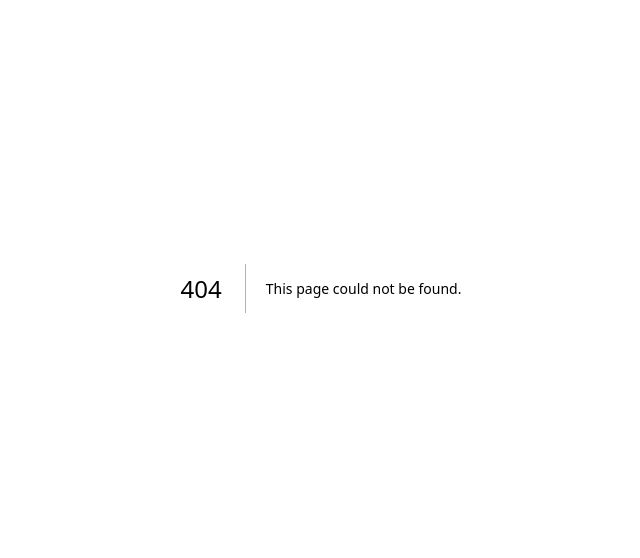
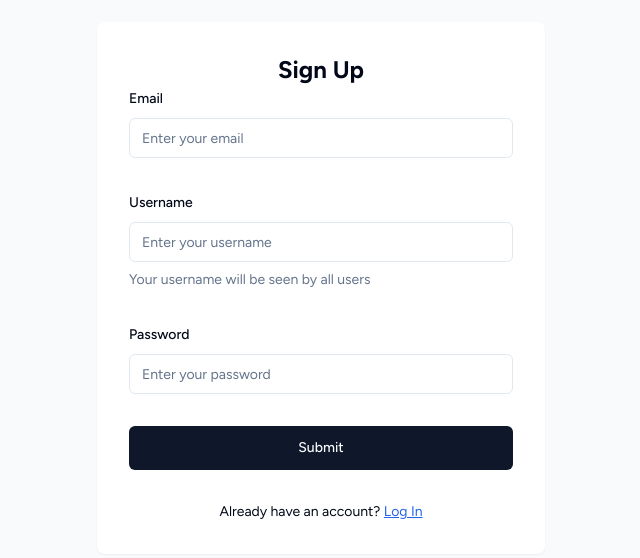
Before and after one commit to bielik-y/discord-app-clone, a Next.js app: page /signup in a window 1280 px wide. Before the commit this address had no page. Shown: the part 112-670 px from the top of the page, without its empty margins (319-959 px from the left). Built offline with nearby package versions, Linux system fonts and the light colour scheme.

Commit message:
feat: implement /signup API route

```diff
--- a/package.json
+++ b/package.json
@@ -15,10 +15,13 @@
     "@prisma/client": "^5.7.0",
     "@radix-ui/react-label": "^2.0.2",
     "@radix-ui/react-slot": "^1.0.2",
+    "axios": "^1.6.2",
+    "bcryptjs": "^2.4.3",
     "class-variance-authority": "^0.7.0",
     "clsx": "^2.0.0",
     "lucide-react": "^0.294.0",
     "next": "14.0.4",
+    "next-auth": "^4.24.5",
     "react": "^18",
     "react-dom": "^18",
     "react-hook-form": "^7.48.2",
@@ -27,6 +30,7 @@
     "zod": "^3.22.4"
   },
   "devDependencies": {
+    "@types/bcryptjs": "^2.4.6",
     "@types/node": "^20",
     "@types/react": "^18",
     "@types/react-dom": "^18",
--- /dev/null
+++ b/src/components/layout/auth-layout.tsx
@@ -0,0 +1,13 @@
+import React from 'react'
+
+function AuthLayout({ children }: { children: React.ReactNode }) {
+  return (
+    <div className="flex h-screen items-center justify-center bg-slate-50">
+      <div className="m-4 w-full rounded-lg bg-white p-8 sm:max-w-md sm:shadow-sm">
+        {children}
+      </div>
+    </div>
+  )
+}
+
+export default AuthLayout
--- /dev/null
+++ b/src/lib/auth.ts
@@ -0,0 +1,10 @@
+import { hash, compare } from 'bcryptjs'
+
+export async function hashPassword(password: string) {
+  const hashedPassword = await hash(password, 12)
+  return hashedPassword
+}
+
+export async function verifyPassword(password: string, hashedPassword: string) {
+  return await compare(password, hashedPassword)
+}
--- /dev/null
+++ b/src/lib/validations.ts
@@ -0,0 +1,16 @@
+import { z } from 'zod'
+
+export const registerSchema = z.object({
+  email: z.string().email('Invalid email format'),
+  password: z.string().min(8, 'Password must contain at least 8 characters'),
+  username: z.string().min(3, 'Name must contain at least 3 characters')
+})
+
+export type RegisterSchema = z.infer<typeof registerSchema>
+
+export const loginSchema = z.object({
+  email: z.string().min(1, `Email shouldn't be empty`),
+  password: z.string().min(1, `Password shouldn't be empty`)
+})
+
+export type LoginSchema = z.infer<typeof loginSchema>
--- a/src/pages/_app.tsx
+++ b/src/pages/_app.tsx
@@ -1,4 +1,4 @@
-import Layout from '@/components/layout'
+import Layout from '@/components/layout/root-layout'
 import '@/styles/globals.css'
 import type { AppProps } from 'next/app'
 import Head from 'next/head'
--- /dev/null
+++ b/src/pages/api/auth/signup.ts
@@ -0,0 +1,50 @@
+import { z } from 'zod'
+import { db } from '@/lib/db'
+import { hashPassword } from '@/lib/auth'
+import { registerSchema } from '@/lib/validations'
+import { NextApiRequest, NextApiResponse } from 'next'
+
+export default async function handler(
+  req: NextApiRequest,
+  res: NextApiResponse
+) {
+  if (req.method === 'POST') {
+    const data = req.body
+
+    try {
+      registerSchema.parse(data)
+    } catch (err) {
+      if (err instanceof z.ZodError) {
+        res.status(422).json({ message: 'Invalid input', errors: err.issues })
+        return
+      } else {
+        res.status(500).json({ message: 'Input validation error' })
+        return
+      }
+    }
+
+    const { email, username, password } = data
+
+    try {
+      const result = await db.user.findUnique({ where: { email: email } })
+      if (result) {
+        res
+          .status(422)
+          .json({ message: `User with email ${email} already exists` })
+        return
+      }
+
+      const user = await db.user.create({
+        data: {
+          email,
+          username,
+          password: await hashPassword(password)
+        }
+      })
+      res.status(201).json({ message: 'User was successfully created' })
+    } catch (err) {
+      res.status(500).json({ message: 'Server error' })
+      return
+    }
+  }
+}
--- a/src/pages/api/hello.ts
+++ /dev/null
@@ -1,13 +0,0 @@
-// Next.js API route support: https://nextjs.org/docs/api-routes/introduction
-import type { NextApiRequest, NextApiResponse } from 'next'
-
-type Data = {
-  name: string
-}
-
-export default function handler(
-  req: NextApiRequest,
-  res: NextApiResponse<Data>
-) {
-  res.status(200).json({ name: 'John Doe' })
-}
--- /dev/null
+++ b/src/pages/signup/index.tsx
@@ -0,0 +1,115 @@
+import axios from 'axios'
+import Link from 'next/link'
+import { useRouter } from 'next/router'
+import { useForm } from 'react-hook-form'
+import { registerSchema, RegisterSchema } from '@/lib/validations'
+import { zodResolver } from '@hookform/resolvers/zod'
+import { Button } from '@/components/ui/button'
+import { Input } from '@/components/ui/input'
+import {
+  Form,
+  FormControl,
+  FormDescription,
+  FormField,
+  FormItem,
+  FormLabel,
+  FormMessage
+} from '@/components/ui/form'
+import AuthLayout from '@/components/layout/auth-layout'
+
+// Form interface can be defined manually or can be extracted from zod schema
+
+export default function SignUp() {
+  const router = useRouter()
+  const form = useForm<RegisterSchema>({
+    resolver: zodResolver(registerSchema),
+    defaultValues: {
+      email: '',
+      password: '',
+      username: ''
+    }
+  })
+
+  async function onSubmit(values: RegisterSchema) {
+    try {
+      const { data } = await axios.post('/api/auth/signup', values)
+      console.log('success', data)
+      router.replace('/')
+    } catch (err: any) {
+      if (err.response) {
+        console.log(err.response.data)
+        console.log(err.response.status)
+        console.log(err.response.headers)
+      } else if (err.request) {
+        console.log(err.request)
+      } else {
+        console.log(err.message)
+      }
+    }
+  }
+
+  return (
+    <AuthLayout>
+      <Form {...form}>
+        <h1 className="text-center text-2xl font-bold">Sign Up</h1>
+        <form onSubmit={form.handleSubmit(onSubmit)} className="space-y-8">
+          <FormField
+            control={form.control}
+            name="email"
+            render={({ field }) => (
+              <FormItem>
+                <FormLabel>Email</FormLabel>
+                <FormControl>
+                  <Input placeholder="Enter your email" {...field} />
+                </FormControl>
+                <FormMessage />
+              </FormItem>
+            )}
+          />
+          <FormField
+            control={form.control}
+            name="username"
+            render={({ field }) => (
+              <FormItem>
+                <FormLabel>Username</FormLabel>
+                <FormControl>
+                  <Input placeholder="Enter your username" {...field} />
+                </FormControl>
+                <FormDescription>
+                  Your username will be seen by all users
+                </FormDescription>
+                <FormMessage />
+              </FormItem>
+            )}
+          />
+          <FormField
+            control={form.control}
+            name="password"
+            render={({ field }) => (
+              <FormItem>
+                <FormLabel>Password</FormLabel>
+                <FormControl>
+                  <Input
+                    placeholder="Enter your password"
+                    type="password"
+                    {...field}
+                  />
+                </FormControl>
+                <FormMessage />
+              </FormItem>
+            )}
+          />
+          <Button type="submit" size="lg" className="w-full">
+            Submit
+          </Button>
+          <div className="text-center text-sm">
+            <span>Already have an account? </span>
+            <Link href="/login" className="text-blue-600 underline">
+              Log In
+            </Link>
+          </div>
+        </form>
+      </Form>
+    </AuthLayout>
+  )
+}
```
Also changed, not shown: src/components/layout/root-layout.tsx (renamed from src/components/layout.tsx), 1 other file (tests, documents, lock files or other folders).
